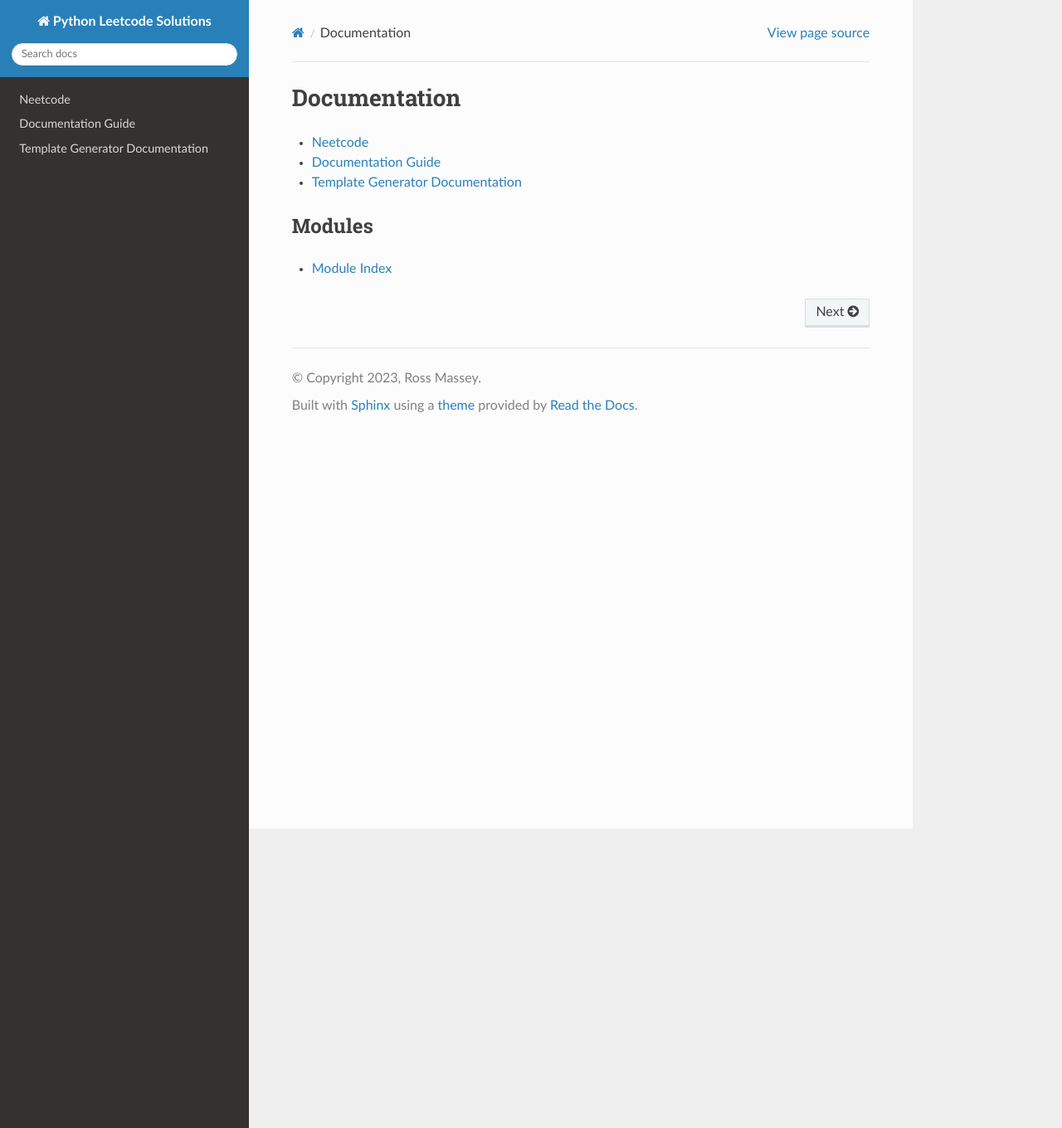
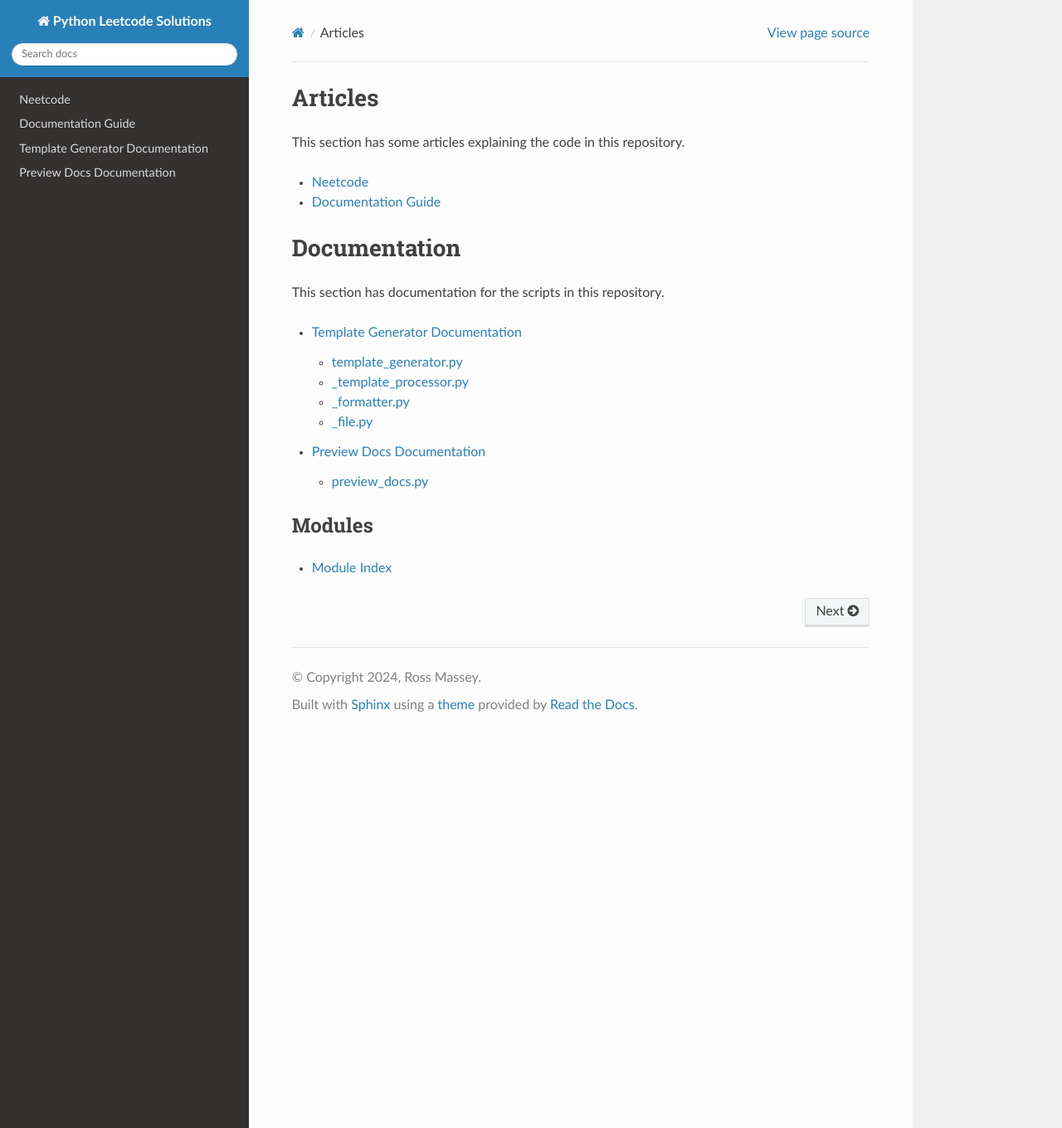
Before and after one commit to rossmassey/python-leetcode, a Sphinx documentation site: the page built from docs/source/index.rst, in a window 1280 px wide and 1360 px high. Shown: the whole window at 83% size. Built offline with Sphinx 7.4.7 and the Read the Docs theme 2.0.0, drawn with Linux system fonts in a browser that asks for light colours.

Commit message:
clean up docs

```diff
--- a/docs/source/conf.py
+++ b/docs/source/conf.py
@@ -10,7 +10,7 @@ import sys
 # https://www.sphinx-doc.org/en/master/usage/configuration.html#project-information
 
 project = 'Python Leetcode Solutions'
-copyright = '2023, Ross Massey'
+copyright = '2024, Ross Massey'
 author = 'Ross Massey'
 
 # -- General configuration ---------------------------------------------------
@@ -27,13 +27,13 @@ templates_path = ['_templates']
 exclude_patterns = []
 
 # modules location
-# sys.path.insert(0, os.path.abspath('../../src'))
-# sys.path.insert(0, os.path.abspath('../../scripts'))
-# sys.path.insert(0, os.path.abspath('../../scripts/template_generator'))
 sys.path.insert(0, os.path.abspath('../../'))
 
-# only show final name
+# only show final name (x instead of src.x)
 add_module_names = False
+
+# do not sort alphabetically
+autodoc_member_order = 'bysource'
 
 doctest_global_setup = '''
 from src.leetcode import *
@@ -47,6 +47,18 @@ html_static_path = ['_static']
 # add css
 html_css_files = ['css/custom.css']
 
+# -- Setup -------------------------------------------------------------------
+
+
+def skip(app, what, name, obj, would_skip, options):
+    """
+    Allows the __init__ method to be autodoc
+    """
+    if name == "__init__":
+        return False
+    return would_skip
+
 
 def setup(app):
     app.add_css_file('css/custom.css')
+    app.connect("autodoc-skip-member", skip)
--- a/docs/source/index.rst
+++ b/docs/source/index.rst
@@ -3,15 +3,27 @@
    You can adapt this file completely to your liking, but it should at least
    contain the root `toctree` directive.
 
-Documentation
-=============
+Articles
+========
+
+This section has some articles explaining the code in this repository.
 
 .. toctree::
    :maxdepth: 1
 
    neetcode
    doc_overview
+
+Documentation
+=============
+
+This section has documentation for the scripts in this repository.
+
+.. toctree::
+   :maxdepth: 2
+
    template_generator_documentation
+   preview_docs_documentation
 
 Modules
 --------
--- /dev/null
+++ b/docs/source/preview_docs_documentation.rst
@@ -0,0 +1,11 @@
+.. _preview-docs-doc:
+
+Preview Docs Documentation
+--------------------------
+
+preview_docs.py
+===============
+
+.. automodule:: scripts.preview_docs
+   :members:
+   :private-members:
--- a/docs/source/template_generator_documentation.rst
+++ b/docs/source/template_generator_documentation.rst
@@ -3,29 +3,29 @@
 Template Generator Documentation
 --------------------------------
 
-template_generator
-==================
+template_generator.py
+=====================
 
 .. automodule:: scripts.template_generator.template_generator
    :members:
    :private-members:
 
-_template_processor
-===================
+_template_processor.py
+======================
 
 .. automodule:: scripts.template_generator._template_processor
    :members:
    :private-members:
 
-_formatter
-==========
+_formatter.py
+=============
 
 .. automodule:: scripts.template_generator._formatter
    :members:
    :private-members:
 
-_file
-=====
+_file.py
+========
 
 .. automodule:: scripts.template_generator._file
    :members:
```
Also changed, not shown: 2 other files.
